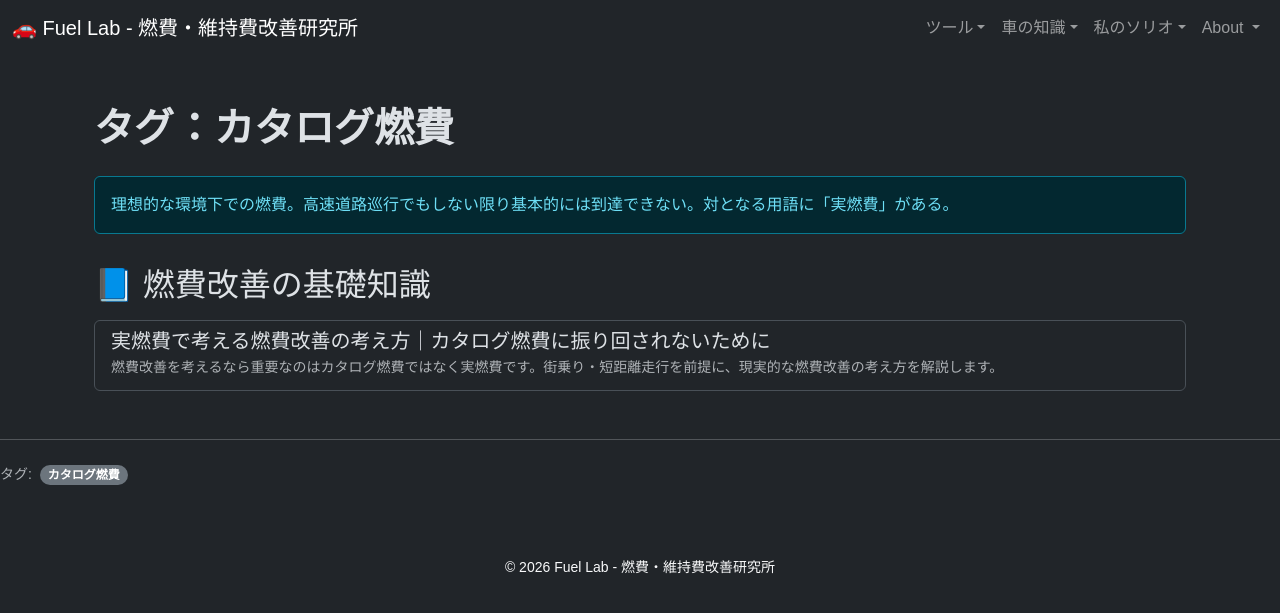
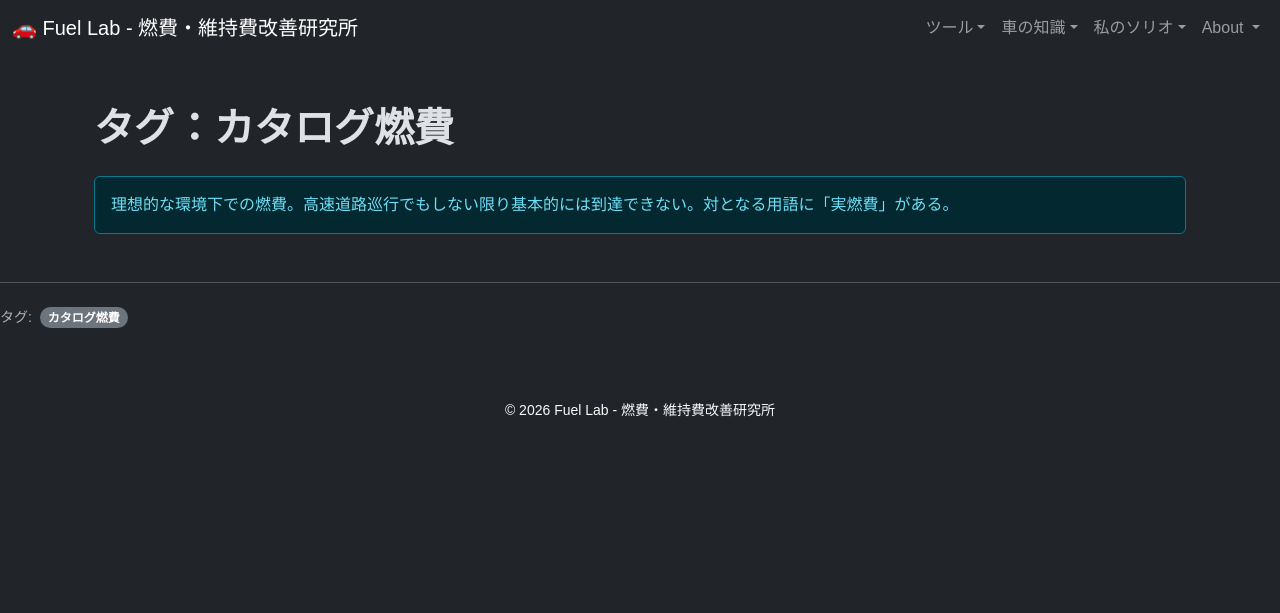
Before and after one commit to funyapar-org/fuel-lab, a Jekyll site: the page built from _tags/カタログ燃費.md, in a window 1280 px wide. Shown: the top 613 px of the page. Built offline with Jekyll 4.4.1, drawn with Linux system fonts in a browser that asks for light colours.

Commit message:
real-fuel-economy-thinking.md を更新

```diff
--- a/_knowledge/real-fuel-economy-thinking.md
+++ b/_knowledge/real-fuel-economy-thinking.md
@@ -4,9 +4,9 @@
 title: 実燃費で考える燃費改善の考え方｜カタログ燃費に振り回されないために
 description: 燃費改善を考えるなら重要なのはカタログ燃費ではなく実燃費です。街乗り・短距離走行を前提に、現実的な燃費改善の考え方を解説します。
 tags:
-  - 実燃費
-  - カタログ燃費
-  - 燃費改善
+  - real-fuel-economy
+  - catalog-fuel-economy
+  - fuel-economy-improve
 ---
 
 <div class="container my-5">
```
